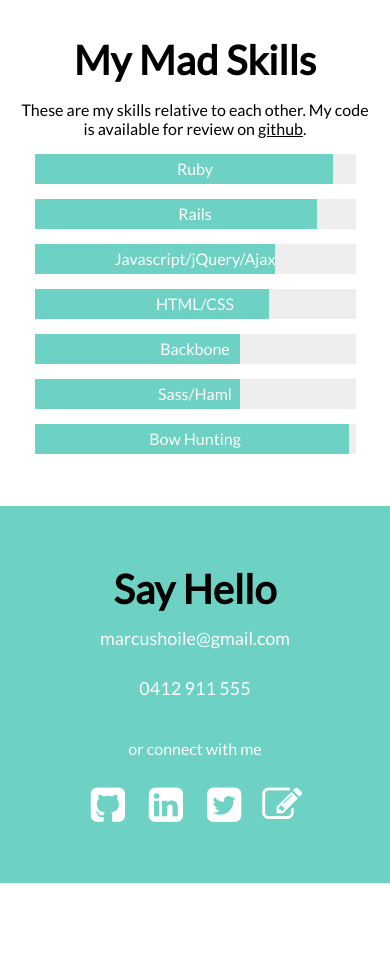
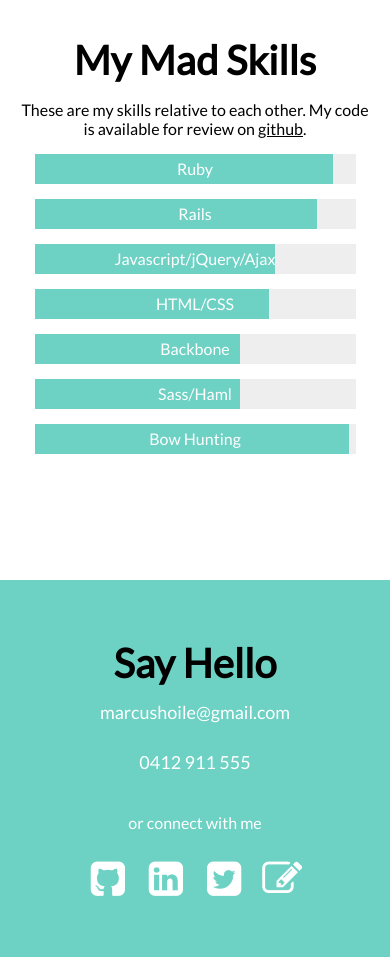
Before and after one commit to MarcusHoile/portfolio, a PHP site: page / in a window 390 px wide. Shown: the part 2784-3741 px from the top of the page. Before the commit the page ends 3667 px from the top, so only its background shows below. Run offline with PHP 8.4, Linux system fonts and the light colour scheme.

Commit message:
adjusted padding and margin for mobile devices

```diff
--- a/public/css/main.css
+++ b/public/css/main.css
@@ -183,6 +183,9 @@ a {
 section {
 	margin: 0 auto;
 	text-align:center;
+	-moz-box-sizing: border-box;
+  -webkit-box-sizing: border-box;
+  box-sizing: border-box;
 }
 
 #projects {
@@ -282,6 +285,7 @@ h2 {
 #skills {
 	width: 100%;
 	margin: 0 auto;
+	padding-bottom: 5%;
 }
 .skill-label {
 	margin:0;
--- a/public/css/media-queries.css
+++ b/public/css/media-queries.css
@@ -1,6 +1,13 @@
 @media screen and (max-width: 980px) {
 	#landing-pane, #contact {
 		height:100%;
+	}
+	.section-content {
+		padding: 10% auto;
+	}
+
+	#skills {
+		padding-bottom: 10%;
 	}
 }
 
--- a/public/js/main.js
+++ b/public/js/main.js
@@ -13,7 +13,7 @@ function initialize(){
 
 	$(window).scroll(function() {
 		stickyNav();
-		taglineFade();
+		// taglineFade();
 		var $windowScrollTop = $(window).scrollTop();
 		if ($windowScrollTop > $skillsTrigger) {
 			skillsAnimation();
@@ -56,7 +56,6 @@ function initialize(){
 		}
 		// hide nav when on contact section
 		if ($windowScrollTop > $contactTop) {
-
 			$nav.removeClass('sticky');
 		}
 	};
```
